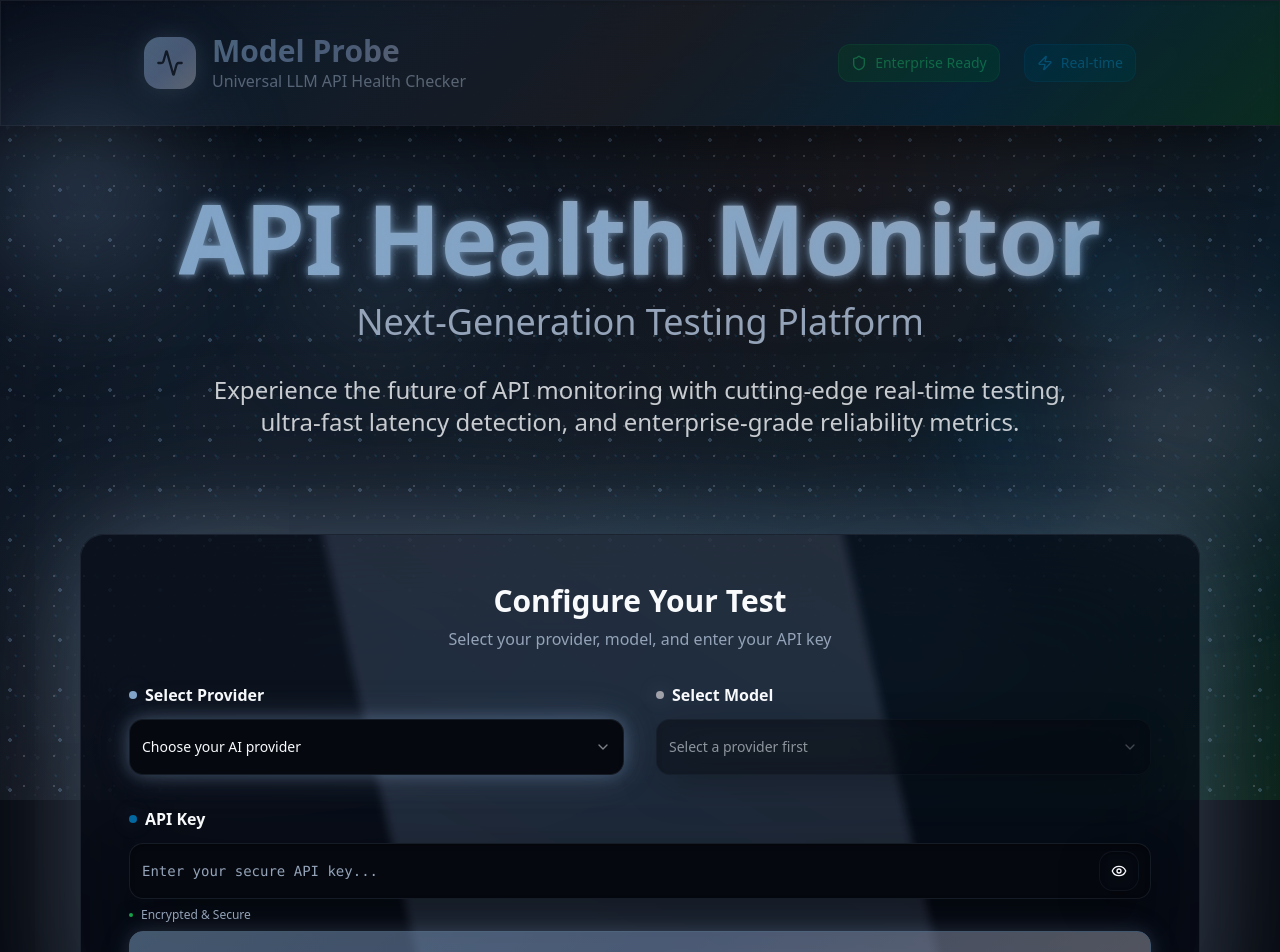
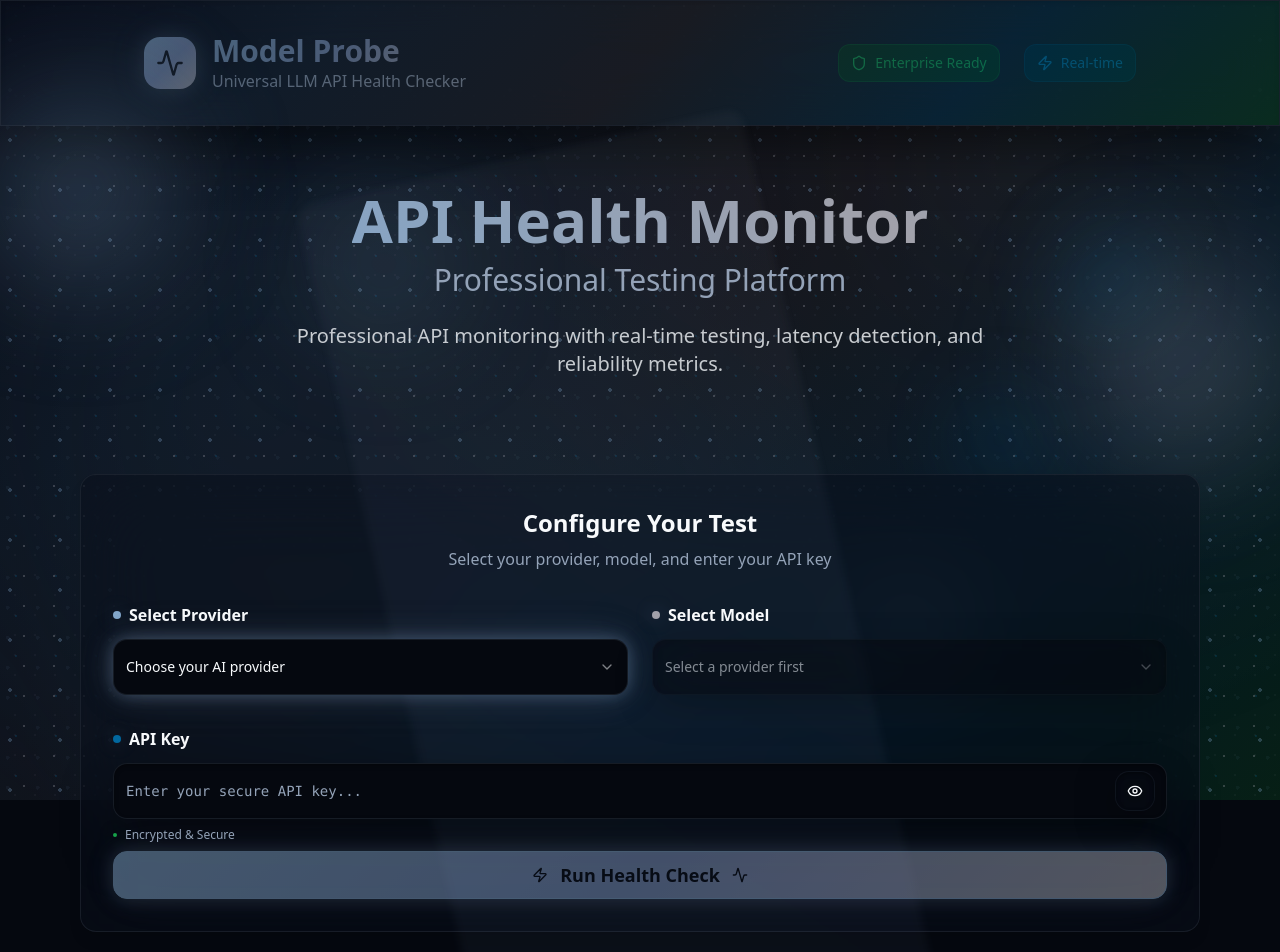
Before and after one commit to visheshsanghvi112/model-probe, a React (Vite) app: page / in a window 1280 px wide. Shown: the top 952 px of the page. Built offline with nearby package versions, Linux system fonts and the light colour scheme.

Commit message:
Refine UI elements
Adjust colors, animations, and sizing to improve professionalism and visual appeal.

```diff
--- a/src/components/StatusCard.tsx
+++ b/src/components/StatusCard.tsx
@@ -73,61 +73,53 @@ export const StatusCard = ({ result }: StatusCardProps) => {
   };
 
   return (
-    <div className={`glass-ultimate rounded-3xl shadow-ultimate p-8 lg:p-10 animate-status-appear hover-lift relative overflow-hidden ${getStatusColor(result.status)}`}>
-      {/* Animated status glow border */}
-      <div className="absolute inset-0 rounded-3xl bg-gradient-primary opacity-10 blur-sm animate-glow-rotate" />
+    <div className={`glass-strong rounded-2xl shadow-lg p-6 lg:p-8 animate-status-appear hover-lift relative ${getStatusColor(result.status)}`}>
+      {/* Subtle status accent */}
+      <div className="absolute inset-0 rounded-2xl bg-gradient-primary opacity-5 animate-glow-rotate" />
 
       <div className="relative z-10">
-        {/* Header section with enhanced design */}
-        <div className="flex flex-col sm:flex-row sm:items-start sm:justify-between gap-6 mb-8">
-          <div className="flex items-center gap-6">
-            <div className="relative">
-              <div className="flex-shrink-0 text-5xl lg:text-6xl hover:scale-110 transition-transform duration-300">
-                {result.provider.icon}
-              </div>
-              <div className="absolute -bottom-2 -right-2 w-6 h-6 rounded-full bg-primary/20 blur-sm animate-pulse-glow" />
+        {/* Header section */}
+        <div className="flex flex-col sm:flex-row sm:items-start sm:justify-between gap-4 mb-6">
+          <div className="flex items-center gap-4">
+            <div className="flex-shrink-0 text-3xl lg:text-4xl">
+              {result.provider.icon}
             </div>
             <div className="min-w-0">
-              <h3 className="text-2xl lg:text-4xl font-black text-card-foreground truncate mb-2">
+              <h3 className="text-xl lg:text-2xl font-bold text-card-foreground truncate mb-1">
                 {result.provider.name}
               </h3>
-              <p className="text-base lg:text-lg text-muted-foreground truncate font-mono bg-surface/50 px-3 py-1 rounded-lg">
+              <p className="text-sm lg:text-base text-muted-foreground truncate font-mono bg-surface/50 px-2 py-1 rounded">
                 {result.model}
               </p>
             </div>
           </div>
-          <div className="flex-shrink-0 self-start scale-150">
+          <div className="flex-shrink-0 self-start">
             {getStatusIcon(result.status)}
           </div>
         </div>
 
-        {/* Metrics grid with ultra-modern design */}
-        <div className="grid grid-cols-1 sm:grid-cols-3 gap-6 text-base lg:text-lg">
-          <div className="glass-strong p-6 rounded-2xl border border-card-border/30 hover:border-primary/50 transition-all duration-300 group hover-lift">
-            <div className="flex items-center gap-4 mb-3">
-              <div className="scale-125 group-hover:scale-150 transition-transform duration-300">
-                {getStatusIcon(result.status)}
-              </div>
+        {/* Metrics grid */}
+        <div className="grid grid-cols-1 sm:grid-cols-3 gap-4 text-sm lg:text-base">
+          <div className="glass p-4 rounded-xl border border-card-border/30 hover:border-primary/30 transition-all duration-200">
+            <div className="flex items-center gap-3 mb-2">
+              {getStatusIcon(result.status)}
               <div className="w-full">
-                <p className="text-xs text-muted-foreground uppercase tracking-wider font-semibold">Connection Status</p>
-                <p className="font-bold text-card-foreground text-xl">{getStatusText(result.status)}</p>
+                <p className="text-xs text-muted-foreground uppercase tracking-wide font-medium">Status</p>
+                <p className="font-semibold text-card-foreground">{getStatusText(result.status)}</p>
               </div>
             </div>
           </div>
 
           {result.latency && (
-            <div className="glass-strong p-6 rounded-2xl border border-card-border/30 hover:border-accent/50 transition-all duration-300 group hover-lift">
-              <div className="flex items-center gap-4 mb-3">
-                <div className="relative">
-                  <div className="w-4 h-4 rounded-full bg-gradient-primary animate-pulse-glow"></div>
-                  <div className="absolute inset-0 w-4 h-4 rounded-full bg-primary/30 animate-ping"></div>
-                </div>
+            <div className="glass p-4 rounded-xl border border-card-border/30 hover:border-accent/30 transition-all duration-200">
+              <div className="flex items-center gap-3 mb-2">
+                <div className="w-3 h-3 rounded-full bg-primary animate-pulse-glow"></div>
                 <div className="w-full">
-                  <p className="text-xs text-muted-foreground uppercase tracking-wider font-semibold">Response Time</p>
-                  <p className="font-bold text-card-foreground text-xl">
+                  <p className="text-xs text-muted-foreground uppercase tracking-wide font-medium">Response Time</p>
+                  <p className="font-semibold text-card-foreground">
                     {result.latency}ms
-                    <span className="text-sm text-muted-foreground ml-2">
-                      {result.latency < 500 ? '⚡ Ultra Fast' : result.latency < 1000 ? '🚀 Fast' : '⏱️ Slow'}
+                    <span className="text-xs text-muted-foreground ml-1">
+                      {result.latency < 500 ? 'Fast' : result.latency < 1000 ? 'Good' : 'Slow'}
                     </span>
                   </p>
                 </div>
@@ -135,15 +127,12 @@ export const StatusCard = ({ result }: StatusCardProps) => {
             </div>
           )}
 
-          <div className="glass-strong p-6 rounded-2xl border border-card-border/30 hover:border-info/50 transition-all duration-300 group hover-lift">
-            <div className="flex items-center gap-4 mb-3">
-              <div className="relative">
-                <div className="w-4 h-4 rounded-full bg-info animate-pulse-glow"></div>
-                <div className="absolute inset-0 w-4 h-4 rounded-full bg-info/30 animate-ping"></div>
-              </div>
+          <div className="glass p-4 rounded-xl border border-card-border/30 hover:border-info/30 transition-all duration-200">
+            <div className="flex items-center gap-3 mb-2">
+              <div className="w-3 h-3 rounded-full bg-info animate-pulse-glow"></div>
               <div className="w-full">
-                <p className="text-xs text-muted-foreground uppercase tracking-wider font-semibold">Timestamp</p>
-                <p className="font-bold text-card-foreground text-sm lg:text-base">
+                <p className="text-xs text-muted-foreground uppercase tracking-wide font-medium">Timestamp</p>
+                <p className="font-semibold text-card-foreground text-xs lg:text-sm">
                   {formatTimestamp(result.timestamp)}
                 </p>
               </div>
--- a/src/pages/Index.tsx
+++ b/src/pages/Index.tsx
@@ -133,19 +133,18 @@ const Index = () => {
         {/* Hero Section with next-level design */}
         <section className="text-center mb-16 lg:mb-24 animate-fade-in-up">
           <div className="relative">
-            {/* Main title with shimmer effect */}
-            <h1 className="text-5xl md:text-6xl lg:text-8xl font-black mb-8 leading-tight relative">
-              <span className="bg-text-shimmer bg-200% animate-text-shimmer bg-clip-text text-transparent neon-text">
+            {/* Main title with subtle shimmer */}
+            <h1 className="text-4xl md:text-5xl lg:text-6xl font-bold mb-6 leading-tight">
+              <span className="bg-text-shimmer bg-200% animate-text-shimmer bg-clip-text text-transparent">
                 API Health Monitor
               </span>
-              <span className="block text-2xl md:text-3xl lg:text-4xl font-light text-muted-foreground mt-4">
-                Next-Generation Testing Platform
+              <span className="block text-xl md:text-2xl lg:text-3xl font-normal text-muted-foreground mt-3">
+                Professional Testing Platform
               </span>
             </h1>
 
-            <p className="text-xl md:text-2xl text-foreground/80 max-w-4xl mx-auto leading-relaxed mb-12">
-              Experience the future of API monitoring with cutting-edge real-time testing,
-              ultra-fast latency detection, and enterprise-grade reliability metrics.
+            <p className="text-lg md:text-xl text-foreground/80 max-w-3xl mx-auto leading-relaxed mb-8">
+              Professional API monitoring with real-time testing, latency detection, and reliability metrics.
             </p>
 
             {/* Advanced decorative elements */}
@@ -158,19 +157,19 @@ const Index = () => {
           </div>
         </section>
 
-        {/* Ultimate form design */}
-        <div className="glass-ultimate rounded-3xl shadow-ultimate p-8 md:p-10 lg:p-12 mb-12 lg:mb-16 animate-scale-in hover-lift relative overflow-hidden">
-          {/* Animated border glow */}
-          <div className="absolute inset-0 rounded-3xl bg-gradient-primary opacity-20 blur-sm animate-glow-rotate" />
+        {/* Professional form design */}
+        <div className="glass-strong rounded-2xl shadow-lg p-6 md:p-8 mb-10 lg:mb-12 animate-scale-in hover-lift relative">
+          {/* Subtle border accent */}
+          <div className="absolute inset-0 rounded-2xl bg-gradient-primary opacity-5 blur-sm animate-glow-rotate" />
 
           <div className="relative z-10 space-y-8">
-            <div className="text-center mb-8">
-              <h2 className="text-3xl font-bold text-foreground mb-2">Configure Your Test</h2>
+            <div className="text-center mb-6">
+              <h2 className="text-2xl font-bold text-foreground mb-2">Configure Your Test</h2>
               <p className="text-muted-foreground">Select your provider, model, and enter your API key</p>
             </div>
 
-            {/* Provider and Model Selection with staggered animations */}
-            <div className="grid grid-cols-1 lg:grid-cols-2 gap-8">
+            {/* Provider and Model Selection */}
+            <div className="grid grid-cols-1 lg:grid-cols-2 gap-6">
               <div className="space-y-3 animate-slide-in-left">
                 <label className="text-base font-semibold text-foreground flex items-center gap-2">
                   <div className="w-2 h-2 rounded-full bg-primary animate-pulse-glow" />
@@ -206,26 +205,23 @@ const Index = () => {
               />
             </div>
 
-            {/* Ultra-advanced action button */}
+            {/* Professional action button */}
             <Button
               onClick={handleCheck}
               disabled={isChecking || !selectedProvider || !selectedModel || !apiKey.trim()}
-              className="w-full h-16 text-xl font-bold btn-glow relative overflow-hidden group transition-all duration-500 disabled:opacity-50 disabled:cursor-not-allowed"
+              className="w-full h-12 text-lg font-semibold btn-glow relative overflow-hidden group transition-all duration-300 disabled:opacity-50 disabled:cursor-not-allowed"
             >
-              <div className="relative z-10 flex items-center justify-center gap-4">
+              <div className="relative z-10 flex items-center justify-center gap-3">
                 {isChecking ? (
                   <>
-                    <div className="relative">
-                      <div className="animate-spin rounded-full h-8 w-8 border-3 border-primary-foreground/30 border-t-primary-foreground"></div>
-                      <div className="absolute inset-0 animate-ping rounded-full h-8 w-8 border border-primary-foreground/50"></div>
-                    </div>
-                    <span className="tracking-wide">Analyzing API Connection...</span>
+                    <div className="animate-spin rounded-full h-5 w-5 border-2 border-primary-foreground/30 border-t-primary-foreground"></div>
+                    <span>Checking API Connection...</span>
                   </>
                 ) : (
                   <>
-                    <Zap className="h-8 w-8 group-hover:scale-110 transition-transform duration-300" />
-                    <span className="tracking-wide">Launch Health Check</span>
-                    <Activity className="h-6 w-6 group-hover:rotate-12 transition-transform duration-300" />
+                    <Zap className="h-5 w-5 group-hover:scale-110 transition-transform duration-300" />
+                    <span>Run Health Check</span>
+                    <Activity className="h-4 w-4 group-hover:rotate-12 transition-transform duration-300" />
                   </>
                 )}
               </div>
```
